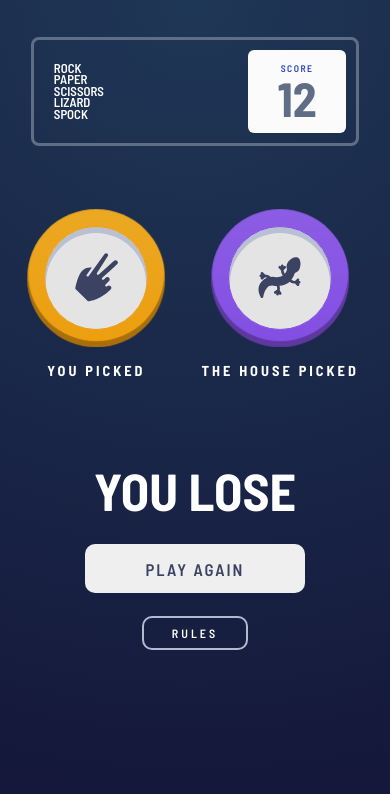
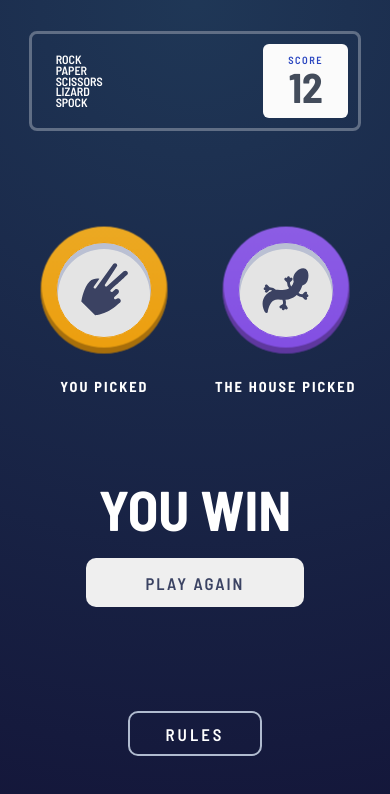
Before and after one commit to AnshumanMahato/rock-paper-scissors, a website: page index.html in a window 390 px wide. Drawn offline with Linux system fonts and the light colour scheme.

Commit message:
result declare screen done

```diff
--- a/index.html
+++ b/index.html
@@ -39,7 +39,7 @@
         <div class="chip chip--lizard"></div>
       </div>
       <div class="result">
-        <span>YOU LOSE</span>
+        <span>YOU WIN</span>
         <button class="btn--play-again">PLAY AGAIN</button>
       </div>
     </div>
--- a/sass/_components.scss
+++ b/sass/_components.scss
@@ -22,16 +22,15 @@
 
     @media only screen and (max-width:600px) {
         border-radius: 6px;
-        padding: 4% 10%;
+        padding: 3.5% 8.5%;
 
         &__tag {
             letter-spacing: 1.5px;
-            font-size: 1.2rem;
+            font-size: 1.3rem;
         }
 
         &__value {
-            color: hsl(217, 16%, 45%);
-            font-size: 6rem;
+            font-size: 5.2rem;
         }
     }
 }
@@ -39,10 +38,6 @@
 @mixin setChipBase($icon, $color-primary, $color-secondary) {
     border: $color-secondary 1px solid;
     background-image: url($icon);
-    background-color: #e4e4e4;
-    background-position: center;
-    background-size: 42.5%;
-    background-repeat: no-repeat;
 
     &::after {
         background-image: linear-gradient(to bottom, $color-primary, $color-secondary);
@@ -134,6 +129,14 @@
     &--lizard,
     &--spock {
         @include setChipShadow-L;
+        background-color: #e4e4e4;
+        background-position: center;
+        background-size: 42.5%;
+        background-repeat: no-repeat;
+
+        @media only screen and (max-width:1200px) {
+            background-size: 50%;
+        }
     }
 
     @media only screen and (max-width:1200px) {
@@ -142,8 +145,8 @@
     }
 
     @media only screen and (max-width:600px) {
-        height: 13rem;
-        width: 13rem;
+        height: 12rem;
+        width: 12rem;
     }
 
 }
@@ -176,6 +179,7 @@
     @media only screen and (max-width:600px) {
         padding: 4.5% 18.5%;
         border-radius: 10px;
+        margin: 5%;
     }
 }
 
@@ -194,6 +198,11 @@
         font-weight: 600;
         letter-spacing: 3px;
         transition: all 0.2s;
+
+        @media only screen and (max-width:600px) {
+            font-size: 2.1rem;
+            padding: 1.3rem 4.5rem;
+        }
     }
 
     &:hover,
--- a/sass/_layout.scss
+++ b/sass/_layout.scss
@@ -7,7 +7,7 @@ body {
 
     // justify-content: center;
     @media only screen and (max-width:600px) {
-        padding: 8%;
+        padding: 0%;
     }
 }
 
@@ -22,18 +22,23 @@ body {
     margin: 1.8% 0 0;
 
     @media only screen and (max-width:600px) {
-        width: 100%;
-        padding: 3% 3% 3% 6%;
+        width: 85%;
+        padding: 2.5% 2.5% 2.5% 6%;
         border-radius: 8px;
+        margin: 8%;
     }
 }
 
 .game {
-    margin: 7.5rem 0 auto;
+    margin: 7.5rem 0 7rem;
     text-align: center;
+    display: flex;
+    justify-content: center;
+    align-items: center;
 
     @media only screen and (max-width:600px) {
-        margin: 10rem 0 0;
+        margin: 10rem 0 0rem;
+        width: 100%;
     }
 }
 
@@ -88,6 +93,10 @@ body {
 .result-window {
     display: grid;
     text-align: center;
+
+    // @media only screen and (max-width:600px) {
+    //     width: 100%;
+    // }
 }
 
 .result-pending {
@@ -142,7 +151,7 @@ body {
     }
 
     @media only screen and (max-width:600px) {
-        margin: 0 0 4rem;
+        margin: 0 0 5rem;
     }
 }
 
@@ -162,9 +171,12 @@ body {
     // margin-top: 7rem;
     display: flex;
     width: 100%;
+    height: 1fr;
     justify-content: flex-end;
+    flex-grow: 1;
 
     @media only screen and (max-width:1200px) {
         justify-content: center;
+        align-items: center;
     }
 }
--- a/sass/_typography.scss
+++ b/sass/_typography.scss
@@ -5,7 +5,7 @@ h1 {
     font-weight: 700;
 
     @media only screen and (max-width:600px) {
-        font-size: 1.6rem;
+        font-size: 1.5rem;
         font-weight: 600;
         line-height: 0.9;
     }
@@ -23,6 +23,7 @@ h3 {
 
     @media only screen and (max-width:600px) {
         font-size: 1.8rem;
+        letter-spacing: 2px;
     }
 }
 
@@ -33,7 +34,7 @@ h3 {
         // letter-spacing: 2px;
 
         @media only screen and (max-width:600px) {
-            font-size: 6.5rem;
+            font-size: 7rem;
         }
     }
 
```
Also changed, not shown: css/style.css, 1 other file.
